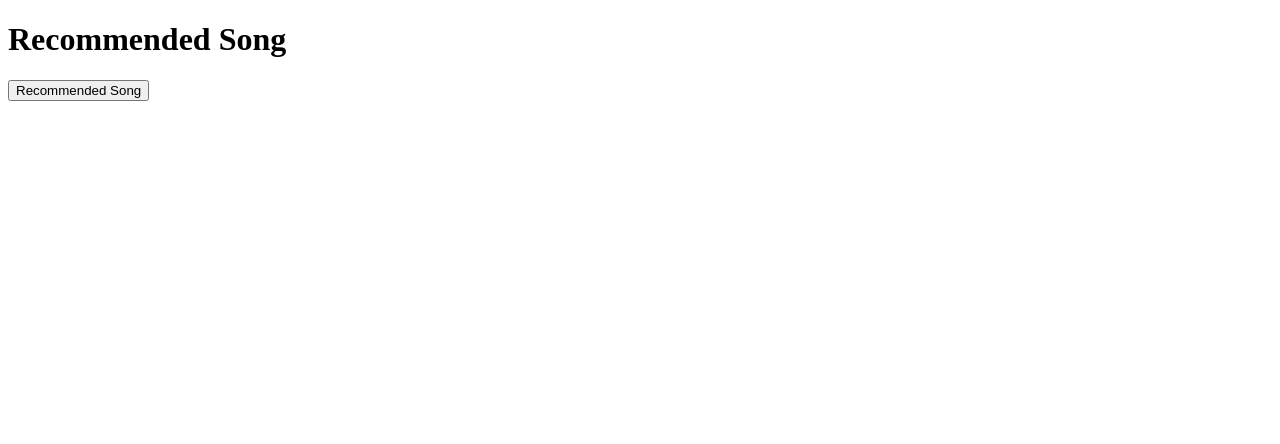
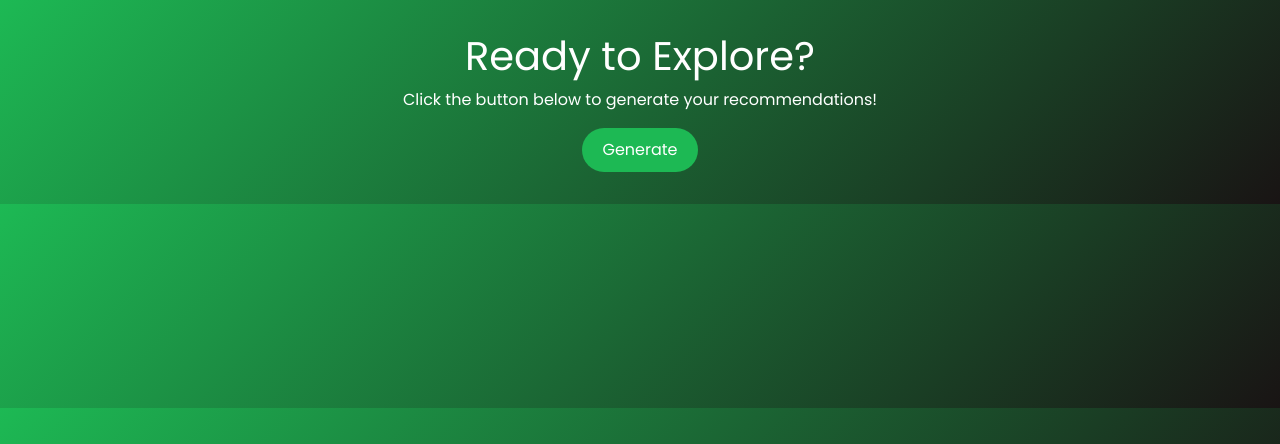
Before and after one commit to prabhatravib/sspotify_recommender_new, a Flask app: template templates/recommend_button.html in a window 1280 px wide. Shown: the top 444 px of the page. Run offline with Flask 2, Linux system fonts and the light colour scheme; the template is opened without the code that fills it, so the values that code supplies are empty.

Commit message:
Update recommend_button.html

```diff
--- a/templates/recommend_button.html
+++ b/templates/recommend_button.html
@@ -1,17 +1,43 @@
 <!DOCTYPE html>
-<html>
+<html lang="en">
 <head>
-    <title>Recommendation</title>
+    <meta charset="UTF-8">
+    <meta name="viewport" content="width=device-width, initial-scale=1.0">
+    <title>Generate Recommendations</title>
+    <link href="https://cdn.jsdelivr.net/npm/bootstrap@5.3.0-alpha1/dist/css/bootstrap.min.css" rel="stylesheet">
+    <link href="https://fonts.googleapis.com/css2?family=Poppins:wght@400;600&display=swap" rel="stylesheet">
+    <style>
+        body {
+            font-family: 'Poppins', sans-serif;
+            background: linear-gradient(135deg, #1DB954, #191414);
+            color: #fff;
+        }
+        .main-container {
+            margin: 0 auto;
+            max-width: 600px;
+            text-align: center;
+            padding: 2rem;
+        }
+        .btn-custom {
+            background-color: #1DB954;
+            border: none;
+            padding: 10px 20px;
+            border-radius: 30px;
+            color: #fff;
+            transition: all 0.3s ease;
+        }
+        .btn-custom:hover {
+            background-color: #14833B;
+        }
+    </style>
 </head>
 <body>
-    <h1>Recommended Song</h1>
-
-    {% if song %}
-        <p><strong>Recommended Song:</strong> {{ song }}</p>
-    {% endif %}
-
-    <form action="/get_recommendation" method="post">
-        <button type="submit">Recommended Song</button>
-    </form>
+    <div class="main-container">
+        <h1>Ready to Explore?</h1>
+        <p>Click the button below to generate your recommendations!</p>
+        <form action="/generate" method="POST">
+            <button type="submit" class="btn btn-custom">Generate</button>
+        </form>
+    </div>
 </body>
 </html>
```
